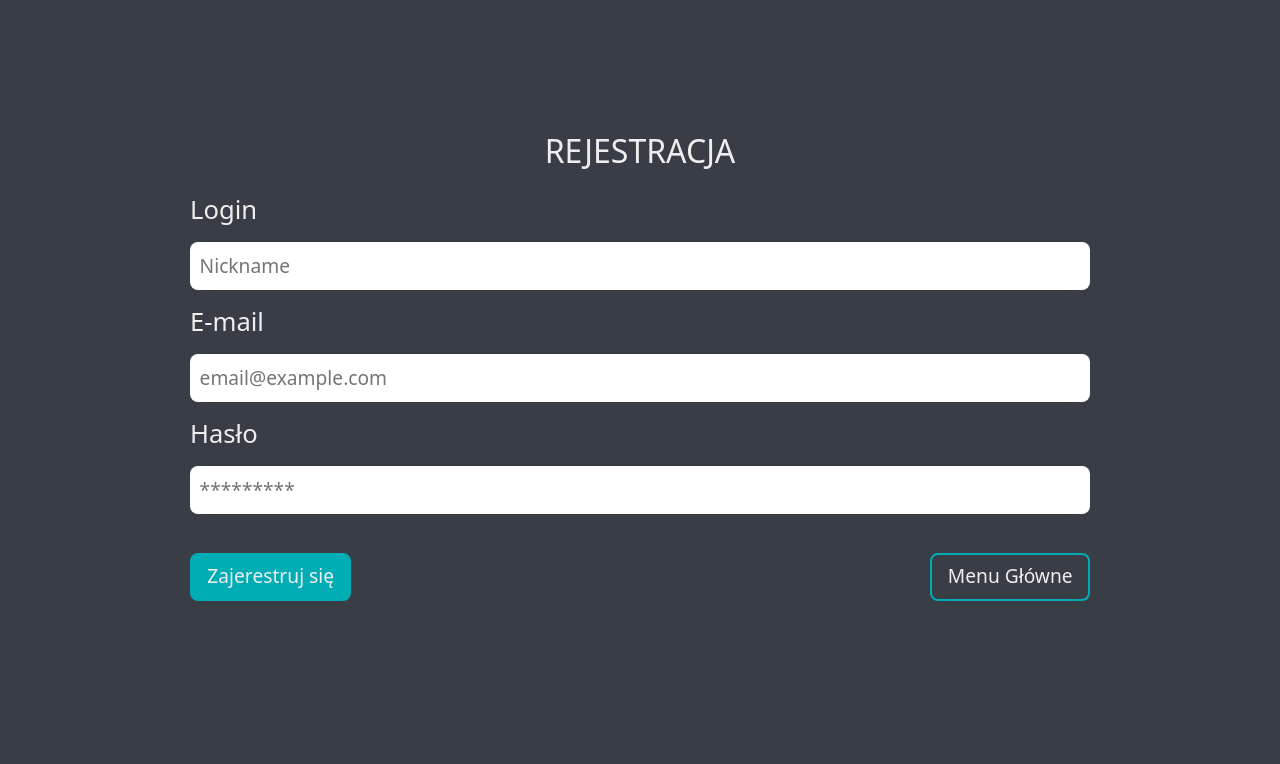
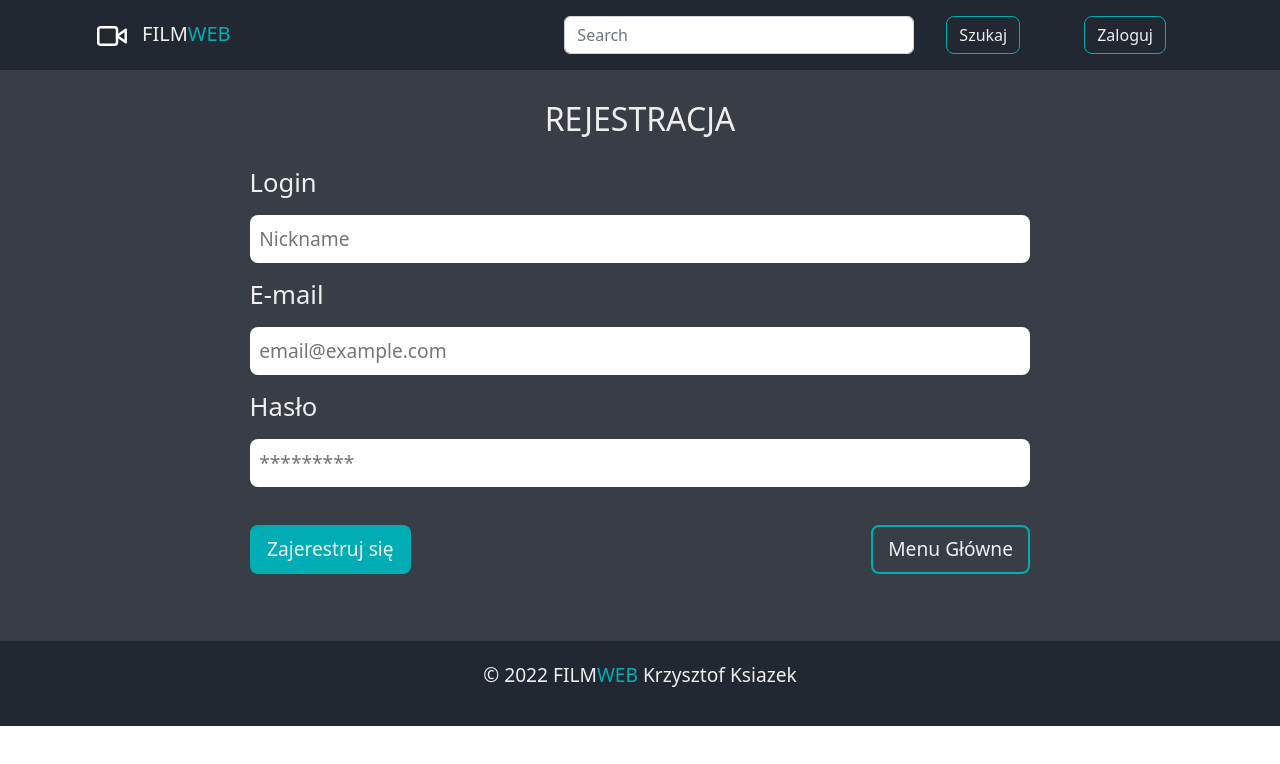
Before and after one commit to Krzysiekksi6/movie-database, a React (Create React App) app: page /register in a window 1280 px wide. Shown: the top 764 px of the page. Built offline with nearby package versions, Linux system fonts and the light colour scheme.

Commit message:
view on ipad v.01

```diff
--- a/src/App.js
+++ b/src/App.js
@@ -9,7 +9,7 @@ function App() {
 	return (
     <Routes>
       <Route path="/" element={<Home />}/>
-      <Route path="/error" element={<ErrorPage />} />
+      <Route path="/*" element={<ErrorPage />} />
       <Route path="/login" element={<LoginPage />} />
       <Route path="/register" element={<RegisterPage />} />
     </Routes>
--- a/src/components/css/Footer.css
+++ b/src/components/css/Footer.css
@@ -1,8 +1,7 @@
 footer {
-	position: relative;
-	bottom: 0;
+	display: flex;
+	justify-content: center;
 	width: 100%;
-	height: 10%;
 	background-color: #222831;
 	padding: 20px 10px;
 	font-size: 1.2rem;
--- a/src/components/css/NavigationBar.css
+++ b/src/components/css/NavigationBar.css
@@ -7,9 +7,6 @@
 	text-align: left;
 }
 
-.navigation-bar {
-	height: 110px;
-}
 .text {
 	color: #eeeeee;
 }
--- a/src/index.css
+++ b/src/index.css
@@ -1,13 +1,14 @@
 body {
+	position: relative;
 	box-sizing: border-box;
 	margin: 0;
 	padding: 0;
 	font-family: 'Roboto', sans-serif;
-	overflow: hidden;
+	height: 100vh;
+
 }
 
 #root {
 	width: 100vw;
 	height: 100vh;
-	overflow: hidden;
 }
--- a/src/pages/ErrorPage.js
+++ b/src/pages/ErrorPage.js
@@ -13,15 +13,12 @@ const ErrorPage = () => {
 					</span>
 					4
 				</h1>
-				<h2 className='header__description--first'>opps! page not found</h2>
+				<h2 className='header__description--first'>opps! Nie znaleziono strony</h2>
 				<p className='header__description--second'>
-					Sorry, the page you're looking for doesn't exist. If you think
-					something is broken report a problem
+				Przepraszamy, strona, której szukasz, nie istnieje. Jeśli uważasz, że
+					coś jest uszkodzone zgłoś problem
 				</p>
-				<a href='/' className='header__btn btn-special-animation'>
-					return home
-				</a>
-				<Link to="/">Kliknij mnieee</Link>
+				<Link to="/" className='header__btn btn-special-animation'>Menu Główne</Link>
 
 			</div>
 
--- a/src/pages/LoginPage.js
+++ b/src/pages/LoginPage.js
@@ -1,9 +1,14 @@
 import React from 'react';
-import {Link} from 'react-router-dom';
+import { Link } from 'react-router-dom';
+import NavigationBar from '../components/NavigationBar';
 import './css/LoginPage.css';
+import Footer from '../components/Footer';
+
 const LoginPage = () => {
 	return (
+		<>
 			<div className='login'>
+				<NavigationBar />
 				<h2 className='login-heading'>Logowanie</h2>
 
 				<form className='login__form'>
@@ -11,11 +16,19 @@ const LoginPage = () => {
 						<label for='email' class='login__form-label'>
 							E-mail
 						</label>
-					<input type='email' className='login__form-input' id='email' placeholder='mail@example.com' />
+						<input
+							type='email'
+							className='login__form-input'
+							id='email'
+							placeholder='mail@example.com'
+						/>
 						<label for='password' className='login__form-label'>
 							Hasło
 						</label>
-					<input type='password' className='login__form-input' placeholder='***********'></input>
+						<input
+							type='password'
+							className='login__form-input'
+							placeholder='***********'></input>
 						<div className='login__form-btns'>
 							<button type='submit' className='login__form-btn'>
 								Zaloguj
@@ -25,11 +38,12 @@ const LoginPage = () => {
 									Zajerestruj się
 								</button>
 							</Link>
-
 						</div>
 					</div>
 				</form>
 			</div>
+			<Footer />
+		</>
 	);
 };
 export default LoginPage;
--- a/src/pages/RegisterPage.js
+++ b/src/pages/RegisterPage.js
@@ -1,12 +1,16 @@
 import React from 'react';
 import { Link } from 'react-router-dom';
+import NavigationBar from '../components/NavigationBar';
+import Footer from '../components/Footer';
 
 const RegisterPage = () => {
 	return (
+		<>
 		<div className='register'>
+				<NavigationBar />
 				<form className='login__form'>
 					<div className='login__form-top'>
-					<h2 className='login-heading'>Rejestracja</h2>
+						<h2 className='register-heading'>Rejestracja</h2>
 						<label for='login' class='login__form-label'>
 							Login
 						</label>
@@ -45,6 +49,8 @@ const RegisterPage = () => {
 					</div>
 				</form>
 			</div>
+			<Footer />
+			</>
 	);
 };
 
--- a/src/pages/css/ErrorPage.css
+++ b/src/pages/css/ErrorPage.css
@@ -19,6 +19,7 @@
 	position: absolute;
 	top: 10%;
 	z-index: 10;
+	padding: 1em 2em;
 }
 
 .header__heading {
@@ -61,14 +62,16 @@
 	background-color: rgba(0, 0, 0, 0.8);
 }
 
-a, a:link, a:visited {
+a,
+a:link,
+a:visited {
 	color: #eeeeee;
-  }
+}
 
 .header__btn {
 	margin-top: 1em;
-	padding: 0.8em 1.6em;
-	font-size: 1.4rem;
+	padding: 0.6em 1.2em;
+	font-size: 1.2rem;
 	background: #00adb5;
 	border: none;
 	border-radius: 8px;
@@ -107,3 +110,10 @@ a, a:link, a:visited {
 	transform: scaleX(1);
 	transform-origin: left;
 }
+
+@media (min-width: 768px) {
+	.header__text {
+		padding: 1em 2em;
+		font-size: 4.8rem;
+	}
+}
--- a/src/pages/css/LoginPage.css
+++ b/src/pages/css/LoginPage.css
@@ -1,21 +1,19 @@
 .login,
 .register {
-	position: relative;
 	color: #eeeeee;
-	height: 100%;
 	padding: 6em 2em;
 	background-color: #393e46;
-	overflow: hidden;
 }
 
 .register {
-	padding: 4em 2em;
+	padding: 3em 2em;
 }
 
 .register .login__form-btn {
 	padding: 0.4em 0.8em;
 }
-.login-heading {
+.login-heading,
+.register-heading {
 	font-size: 2rem;
 	text-transform: uppercase;
 	text-align: center;
@@ -83,34 +81,37 @@
 @media (min-width: 768px) {
 	.login,
 	.register {
-		padding: 7em 6em;
+		height: 940px;
 	}
 
-	.login__form,
-	.login-heading {
-		margin-top: 15px;
+	.login-heading,
+	.register-heading {
+		margin-top: 100px;
 	}
 }
 
 @media (min-width: 992px) {
 	.login,
 	.register {
-		padding-left: 8em;
-		padding-right: 8em;
+		height: auto;
 	}
-
-	.login__form,
-	.login-heading {
-		margin-top: 10px;
+	.login__form {
+		padding: 1em 8em;
 	}
 }
 
 @media (min-width: 1200px) {
+
+	.register-heading {
+		margin: 0.4em auto;
+	}
+
+	.login-heading {
+		margin: 0.9em auto;
+
+	}
 	.login__form-top {
 		max-width: 900px;
 		margin: 0 auto;
-		width: 100%;
 	}
-
-
 }
```
Also changed, not shown: src/components/SearchBar.js (deleted). Lines whose indentation alone changed are shown as unchanged.
